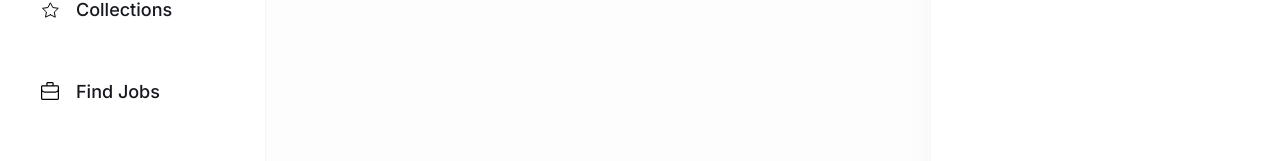
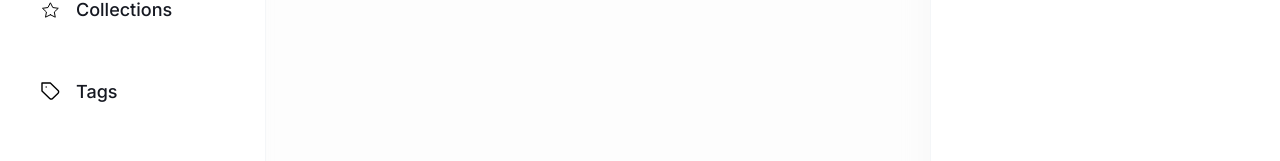
Before and after one commit to phyothantzin/dev_overflow_nextjs13, a Next.js app: page /profile/edit in a window 1280 px wide. Shown: the part 325-486 px from the top of the page. Built offline with nearby package versions, Linux system fonts and the light colour scheme; no server answers; the database is empty.

Commit message:
bugfix: remove empty job page

```diff
--- a/constants/index.ts
+++ b/constants/index.ts
@@ -22,11 +22,11 @@
     route: "/collection",
     label: "Collections",
   },
-  {
-    imgURL: "/assets/icons/suitcase.svg",
-    route: "/jobs",
-    label: "Find Jobs",
-  },
+  // {
+  //   imgURL: "/assets/icons/suitcase.svg",
+  //   route: "/jobs",
+  //   label: "Find Jobs",
+  // },
   {
     imgURL: "/assets/icons/tag.svg",
     route: "/tags",
```
